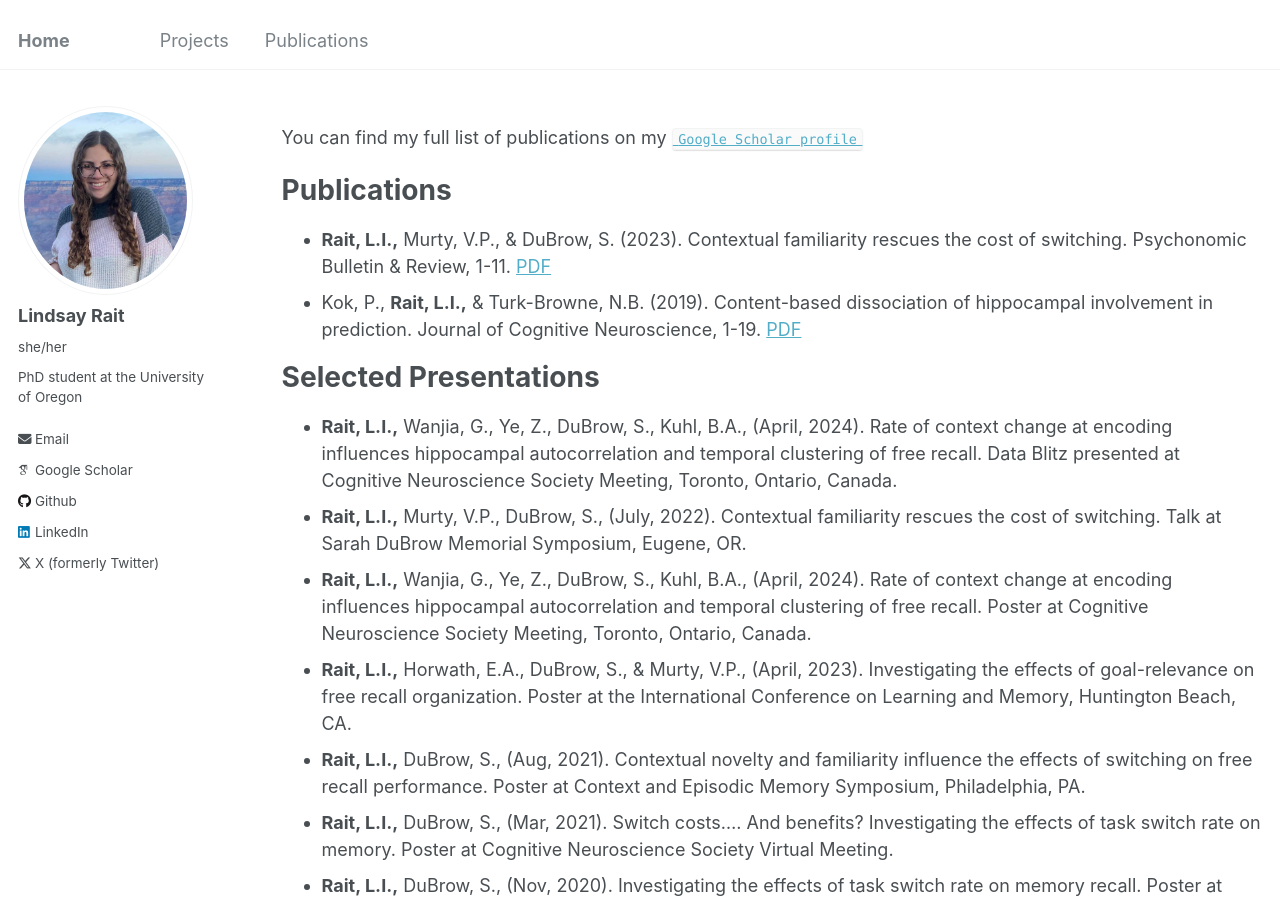
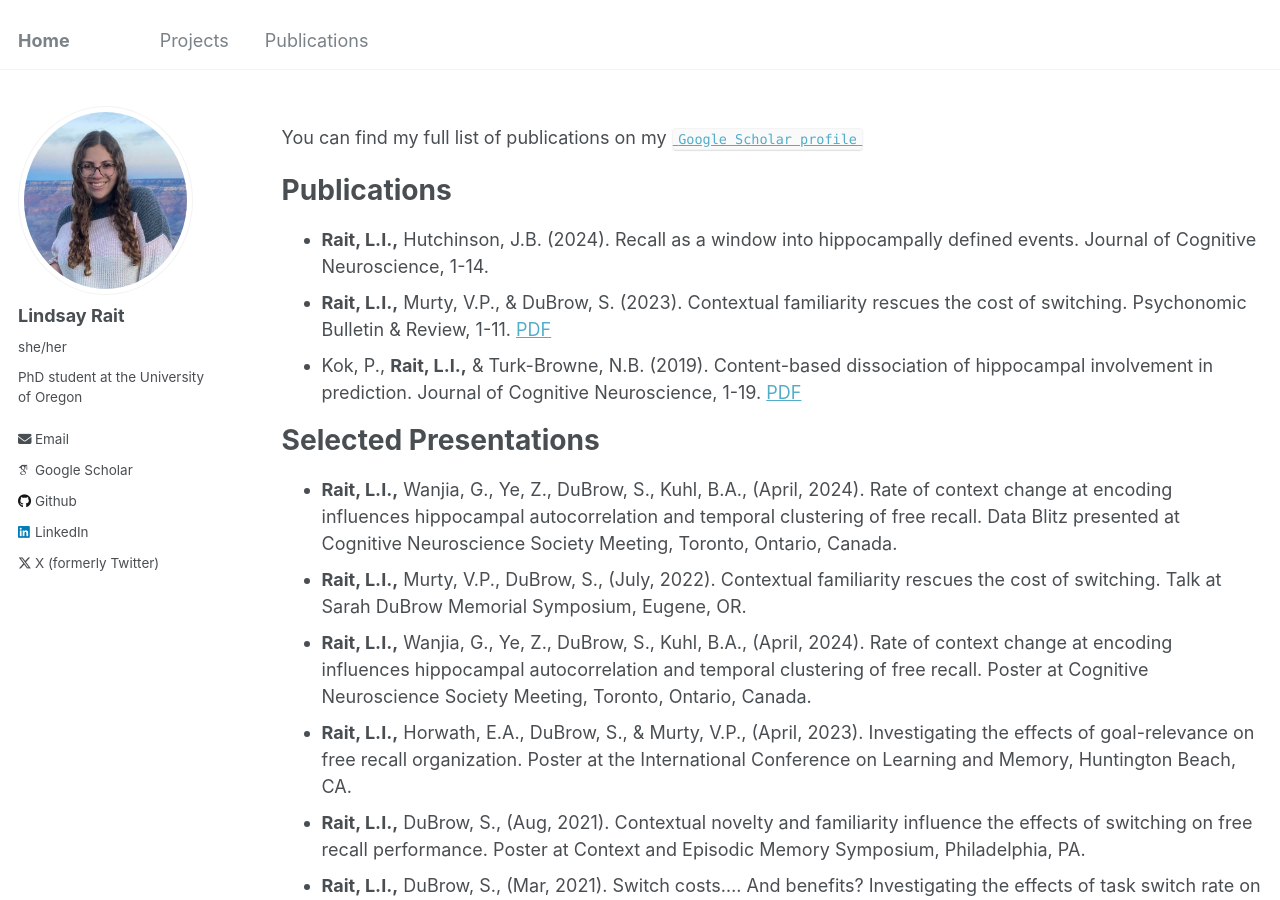
Before and after one commit to lindsay-rait/lindsay-rait.github.io, a Jekyll site: the page built from _pages/publications.md, in a window 1280 px wide and 900 px high. Built offline with Jekyll 4.4.1, drawn with Linux system fonts in a browser that asks for light colours; some web fonts are replaced.

Commit message:
Update publications.md

```diff
--- a/_pages/publications.md
+++ b/_pages/publications.md
@@ -31,6 +31,7 @@ You can find my full list of publications on my [`Google Scholar profile`](https
 
 Publications
 =======
+* **Rait, L.I.,**  Hutchinson, J.B. (2024). Recall as a window into hippocampally defined events. Journal of Cognitive Neuroscience, 1-14.
 * **Rait, L.I.,** Murty, V.P., & DuBrow, S. (2023). Contextual familiarity rescues the cost of switching. Psychonomic Bulletin & Review, 1-11. [PDF](http://lindsay-rait.github.io/files/pbr_2023.pdf)
 * Kok, P., **Rait, L.I.,** & Turk-Browne, N.B. (2019). Content-based dissociation of hippocampal involvement in prediction. Journal of Cognitive Neuroscience, 1-19. [PDF](http://lindsay-rait.github.io/files/jocn_a_01509.pdf)
 
```
